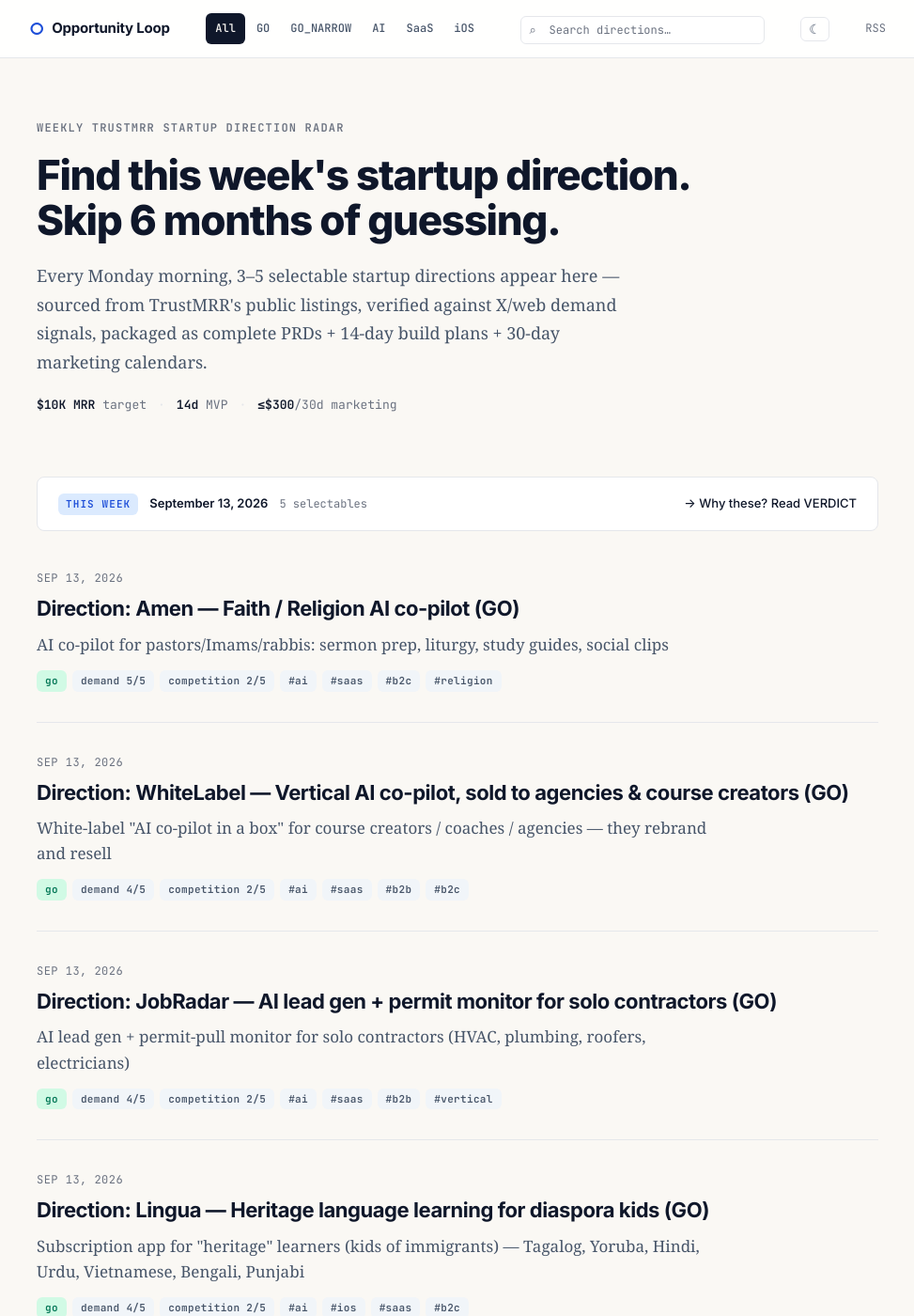
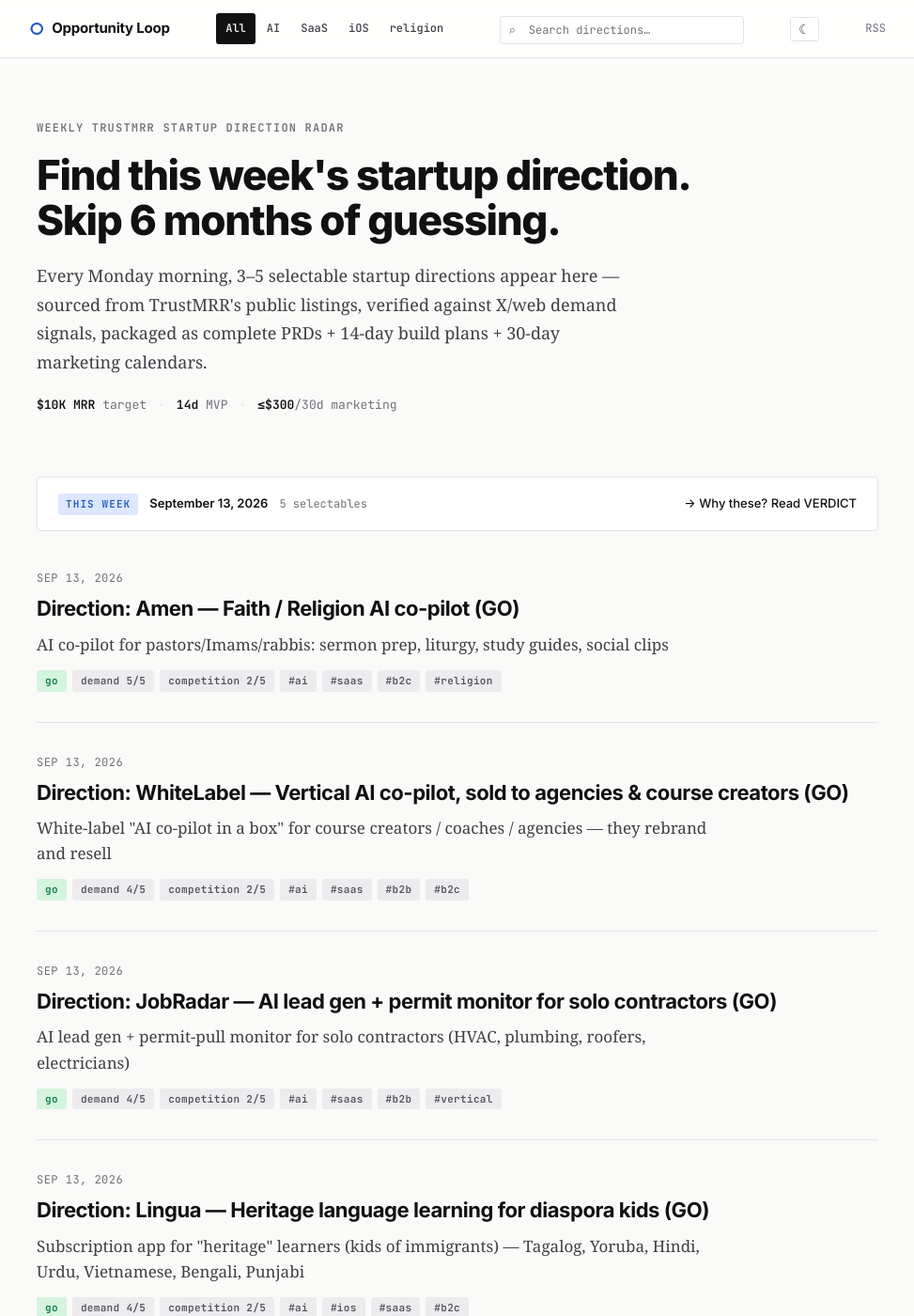
Before and after one commit to flyfoxCI/opportunity-loop, a Jekyll site: the page built from docs/index.html, in a window 1280 px wide and 1400 px high. Shown: the whole window at 94% size, without its empty margins (153-1126 px from the left). Built offline with Jekyll 4.4.1, drawn with Linux system fonts in a browser that asks for light colours.

Commit message:
design: HeroUI palette (chroma=0.21 hue=148 lightness=0.77 base=0.002) + slim nav
Color shift from warm editorial → HeroUI-inspired neutral palette:
- bg: #FAF8F4 → #FAFAF9 (zinc-50)
- ink: #0F172A → #111111 (HeroUI zinc-900)
- go: #047857 → #0F7A4B (darker for contrast on pastel green)
- go-narrow: #1D4ED8 → #1E5BBF (darker for contrast on pastel blue)
- pastels: #B5F3D2 #A8C9FF #A3EAF7 #C9B8FF #D7F5B0 #F7E8A4 #F8AECF #FBC7A3 (kept as --accent-* tokens for future use)
- radius: 8px → 4px (HeroUI extra-small)

Nav simplification — removed GO + GO_NARROW chips (still shown on post cards as content pills, just not as nav links).
Nav now: All · AI · SaaS · iOS · religion (5 entries, more focused).

```diff
--- a/docs/_includes/nav.html
+++ b/docs/_includes/nav.html
@@ -7,11 +7,10 @@
 
     <div class="site-nav__links">
       <a href="{{ '/' | relative_url }}" class="{% if page.url == '/' %}is-active{% endif %}">All</a>
-      <a href="{{ '/tags/GO.html' | relative_url }}" class="{% if page.tag == 'GO' %}is-active{% endif %}">GO</a>
-      <a href="{{ '/tags/GO_NARROW.html' | relative_url }}" class="{% if page.tag == 'GO_NARROW' %}is-active{% endif %}">GO_NARROW</a>
       <a href="{{ '/tags/AI.html' | relative_url }}" class="{% if page.tag == 'AI' %}is-active{% endif %}">AI</a>
       <a href="{{ '/tags/SaaS.html' | relative_url }}" class="{% if page.tag == 'SaaS' %}is-active{% endif %}">SaaS</a>
       <a href="{{ '/tags/iOS.html' | relative_url }}" class="{% if page.tag == 'iOS' %}is-active{% endif %}">iOS</a>
+      <a href="{{ '/tags/religion.html' | relative_url }}" class="{% if page.tag == 'religion' %}is-active{% endif %}">religion</a>
     </div>
 
     <div class="site-nav__search">
--- a/docs/assets/css/main.css
+++ b/docs/assets/css/main.css
@@ -13,31 +13,41 @@
   --font-serif: 'Source Serif 4', 'Source Serif Pro', Georgia, 'Times New Roman', serif;
   --font-mono:  'JetBrains Mono', ui-monospace, 'SF Mono', Menlo, monospace;
 
-  /* Light theme (default) */
-  --bg:           #FAF8F4;
+  /* Light theme — HeroUI-inspired (chroma=0.21, hue=148.67, lightness=0.77, base=0.002, radius=xs) */
+  --bg:           #FAFAF9;          /* zinc-50 — softer than zinc-100 */
   --bg-elev:      #FFFFFF;
-  --ink:          #0F172A;
-  --ink-soft:     #475569;
-  --muted:        #6B7280;
-  --hairline:     #E5E7EB;
-  --hairline-strong: #0F172A;
-  --go:           #047857;
-  --go-bg:        #D1FAE5;
-  --go-narrow:    #1D4ED8;
-  --go-narrow-bg: #DBEAFE;
+  --ink:          #111111;          /* HeroUI zinc-900 */
+  --ink-soft:     #3F3F46;          /* zinc-700 */
+  --muted:        #71717A;          /* zinc-500 */
+  --hairline:     #E4E4E7;          /* zinc-200 */
+  --hairline-strong: #111111;
+  --go:           #0F7A4B;          /* darker for text contrast on green pastel */
+  --go-bg:        #D4F4DD;          /* HeroUI green pastel */
+  --go-narrow:    #1E5BBF;          /* darker for text on blue pastel */
+  --go-narrow-bg: #DDE7FE;          /* HeroUI blue pastel */
   --kill:         #B91C1C;
-  --watch:        #B45309;
-  --tag:          #475569;
-  --tag-bg:       #F1F5F9;
-  --code-bg:      #F1F5F9;
-  --search-bg:    rgba(255,255,255,0.92);
+  --watch:        #92400E;
+  --tag:          #52525B;          /* zinc-600 */
+  --tag-bg:       #ECECEE;          /* zinc-100/200 blend */
+  --code-bg:      #F4F4F5;          /* HeroUI zinc-100 */
+  --search-bg:    rgba(255,255,255,0.85);
+
+  /* HeroUI accent palette (used minimally for visual delight) */
+  --accent-mint:    #B5F3D2;
+  --accent-blue:    #A8C9FF;
+  --accent-cyan:    #A3EAF7;
+  --accent-purple:  #C9B8FF;
+  --accent-lime:    #D7F5B0;
+  --accent-yellow:  #F7E8A4;
+  --accent-pink:    #F8AECF;
+  --accent-peach:   #FBC7A3;
 
   /* Layout */
   --max-width:  960px;
-  --radius:     8px;
-  --radius-sm:  6px;
-  --shadow-sm:  0 1px 2px rgba(15,23,42,0.05);
-  --shadow-md:  0 6px 18px rgba(15,23,42,0.08);
+  --radius:     4px;                /* HeroUI extra-small */
+  --radius-sm:  3px;
+  --shadow-sm:  0 1px 2px rgba(17,17,17,0.04);
+  --shadow-md:  0 6px 18px rgba(17,17,17,0.06);
 
   /* Type scale */
   --fs-xs:  12px;
@@ -50,47 +60,47 @@
   --fs-3xl: 44px;
 }
 
-/* Dark theme (applied via [data-theme="dark"] on <html>) */
+/* Dark theme — HeroUI palette inverted */
 [data-theme="dark"] {
-  --bg:           #0B0F17;
-  --bg-elev:      #141B2A;
-  --ink:          #E5E7EB;
-  --ink-soft:     #94A3B8;
-  --muted:        #64748B;
-  --hairline:     #1F2937;
-  --hairline-strong: #E5E7EB;
-  --go:           #34D399;
-  --go-bg:        #064E3B;
-  --go-narrow:    #60A5FA;
-  --go-narrow-bg: #1E3A8A;
-  --kill:         #F87171;
-  --watch:        #FBBF24;
-  --tag:          #94A3B8;
-  --tag-bg:       #1F2937;
-  --code-bg:      #0F172A;
-  --search-bg:    rgba(20,27,42,0.92);
+  --bg:           #0A0A0A;
+  --bg-elev:      #161618;
+  --ink:          #FAFAFA;
+  --ink-soft:     #A1A1AA;
+  --muted:        #71717A;
+  --hairline:     #27272A;
+  --hairline-strong: #FAFAFA;
+  --go:           #6EE7B7;
+  --go-bg:        #14302A;
+  --go-narrow:    #93C5FD;
+  --go-narrow-bg: #18294A;
+  --kill:         #FCA5A5;
+  --watch:        #FCD34D;
+  --tag:          #A1A1AA;
+  --tag-bg:       #1F1F22;
+  --code-bg:      #161618;
+  --search-bg:    rgba(10,10,10,0.85);
 }
 
 /* Follow system preference if no manual choice */
 @media (prefers-color-scheme: dark) {
   :root:not([data-theme]) {
-    --bg:           #0B0F17;
-    --bg-elev:      #141B2A;
-    --ink:          #E5E7EB;
-    --ink-soft:     #94A3B8;
-    --muted:        #64748B;
-    --hairline:     #1F2937;
-    --hairline-strong: #E5E7EB;
-    --go:           #34D399;
-    --go-bg:        #064E3B;
-    --go-narrow:    #60A5FA;
-    --go-narrow-bg: #1E3A8A;
-    --kill:         #F87171;
-    --watch:        #FBBF24;
-    --tag:          #94A3B8;
-    --tag-bg:       #1F2937;
-    --code-bg:      #0F172A;
-    --search-bg:    rgba(20,27,42,0.92);
+    --bg:           #0A0A0A;
+    --bg-elev:      #161618;
+    --ink:          #FAFAFA;
+    --ink-soft:     #A1A1AA;
+    --muted:        #71717A;
+    --hairline:     #27272A;
+    --hairline-strong: #FAFAFA;
+    --go:           #6EE7B7;
+    --go-bg:        #14302A;
+    --go-narrow:    #93C5FD;
+    --go-narrow-bg: #18294A;
+    --kill:         #FCA5A5;
+    --watch:        #FCD34D;
+    --tag:          #A1A1AA;
+    --tag-bg:       #1F1F22;
+    --code-bg:      #161618;
+    --search-bg:    rgba(10,10,10,0.85);
   }
 }
 
```
Also changed, not shown: publish.py (+28 -1 lines).
